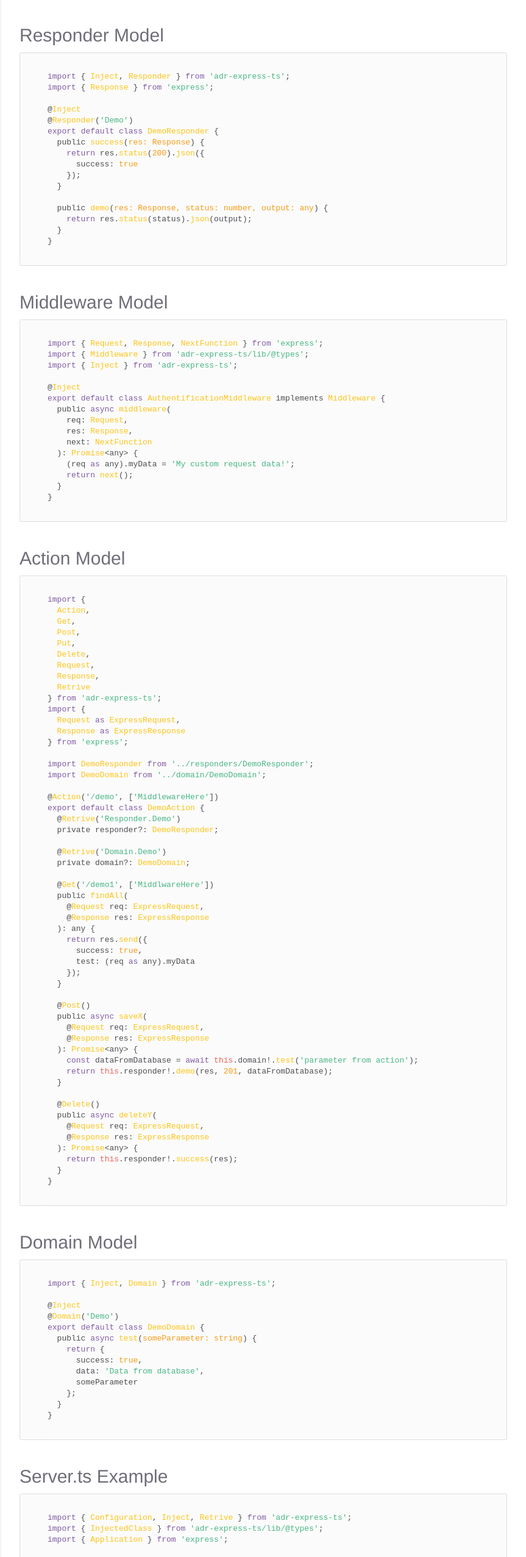
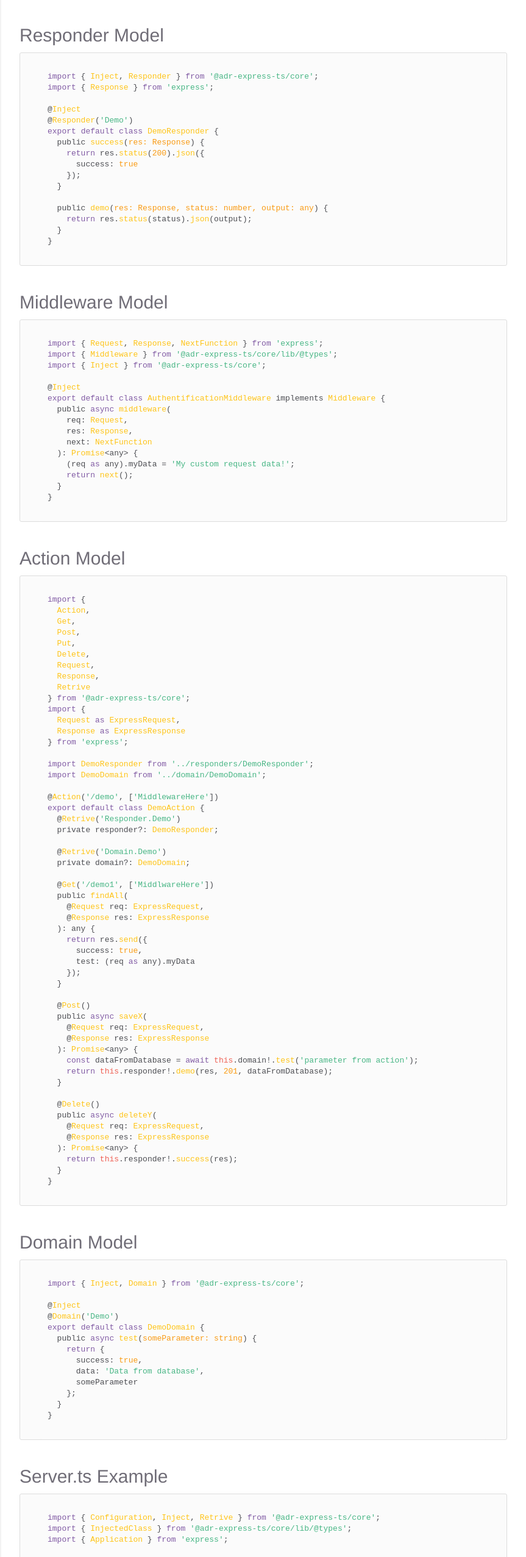
Before and after one commit to RaresAil/adr-express-ts, a website: page docs/index.html in a window 1280 px wide. Shown: the part 8306-10860 px from the top of the page at 61% size, without its empty margins (298-1161 px from the left). Drawn offline with nearby package versions, Linux system fonts and the light colour scheme; a web font is replaced by a local one.

Commit message:
documentation(update)

```diff
--- a/docs/index.html
+++ b/docs/index.html
@@ -287,7 +287,7 @@ export default class UserEntity implements InjectedEntity {
 }
 </code></pre>
 <h2>Responder Model</h2>
-<pre class="prettyprint source lang-js"><code>import { Inject, Responder } from 'adr-express-ts';
+<pre class="prettyprint source lang-js"><code>import { Inject, Responder } from '@adr-express-ts/core';
 import { Response } from 'express';
 
 @Inject
@@ -306,8 +306,8 @@ export default class DemoResponder {
 </code></pre>
 <h2>Middleware Model</h2>
 <pre class="prettyprint source lang-js"><code>import { Request, Response, NextFunction } from 'express';
-import { Middleware } from 'adr-express-ts/lib/@types';
-import { Inject } from 'adr-express-ts';
+import { Middleware } from '@adr-express-ts/core/lib/@types';
+import { Inject } from '@adr-express-ts/core';
 
 @Inject
 export default class AuthentificationMiddleware implements Middleware {
@@ -331,7 +331,7 @@ export default class AuthentificationMiddleware implements Middleware {
   Request,
   Response,
   Retrive
-} from 'adr-express-ts';
+} from '@adr-express-ts/core';
 import {
   Request as ExpressRequest,
   Response as ExpressResponse
@@ -378,7 +378,7 @@ export default class DemoAction {
 }
 </code></pre>
 <h2>Domain Model</h2>
-<pre class="prettyprint source lang-js"><code>import { Inject, Domain } from 'adr-express-ts';
+<pre class="prettyprint source lang-js"><code>import { Inject, Domain } from '@adr-express-ts/core';
 
 @Inject
 @Domain('Demo')
@@ -393,8 +393,8 @@ export default class DemoDomain {
 }
 </code></pre>
 <h2>Server.ts Example</h2>
-<pre class="prettyprint source lang-js"><code>import { Configuration, Inject, Retrive } from 'adr-express-ts';
-import { InjectedClass } from 'adr-express-ts/lib/@types';
+<pre class="prettyprint source lang-js"><code>import { Configuration, Inject, Retrive } from '@adr-express-ts/core';
+import { InjectedClass } from '@adr-express-ts/core/lib/@types';
 import { Application } from 'express';
 
 @Inject
--- a/package.json
+++ b/package.json
@@ -1,6 +1,6 @@
 {
   "name": "@adr-express-ts/core",
-  "version": "2.0.0",
+  "version": "2.0.1",
   "description": "This package is a dependency injection for express with typescript using decorators and the Action–Domain–Responder pattern",
   "main": "lib/index.js",
   "types": "lib",
```
Also changed, not shown: README.md.
